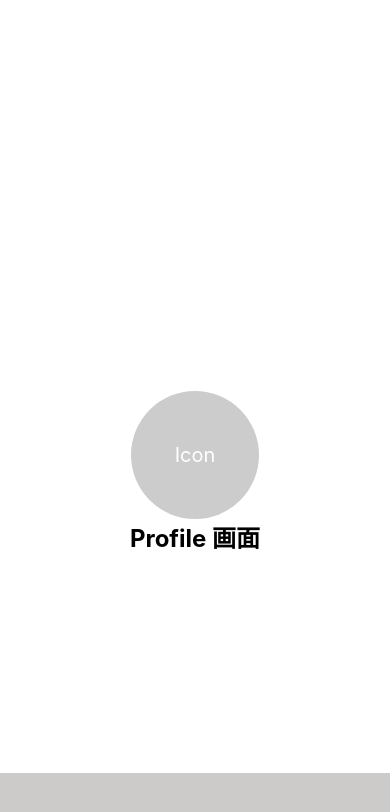
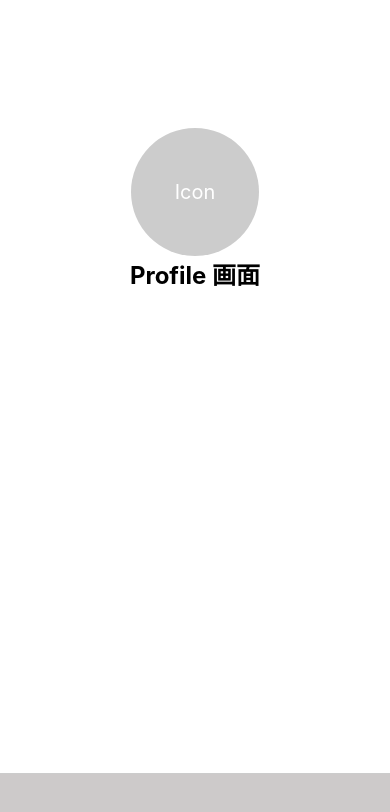
Before and after one commit to shooooooma415/painteer-ReactNative, a React Native app: screen /Profile in a window 390 px wide. Shown: the top 812 px of the page. Built offline with nearby package versions, Linux system fonts and the light colour scheme; some icons are missing.

Commit message:
feat: アイコンの位置を変更

```diff
--- a/src/components/ProfileIcon.tsx
+++ b/src/components/ProfileIcon.tsx
@@ -15,7 +15,7 @@ const styles = StyleSheet.create({
     backgroundColor: '#ccc',
     justifyContent: 'center',
     alignItems: 'center',
-    marginTop: 100,  // 上から100
+    marginTop: 128,
     alignSelf: 'center', // 中央揃え
   },
   iconText: {
--- a/src/screens/Profile.tsx
+++ b/src/screens/Profile.tsx
@@ -3,7 +3,7 @@ import React from 'react';
 import { View, Text } from 'react-native';
 
 const Profile = () => (
-  <View style={{ flex: 1, justifyContent: 'center', alignItems: 'center', backgroundColor: 'white' }}>
+  <View style={{ flex: 1, backgroundColor: 'white' }}>
     <ProfileIcon />
     <Text style={{ textAlign: 'center', fontSize: 24, fontWeight: 'bold', color: '#black' }}>Profile 画面</Text>
   </View>
```
